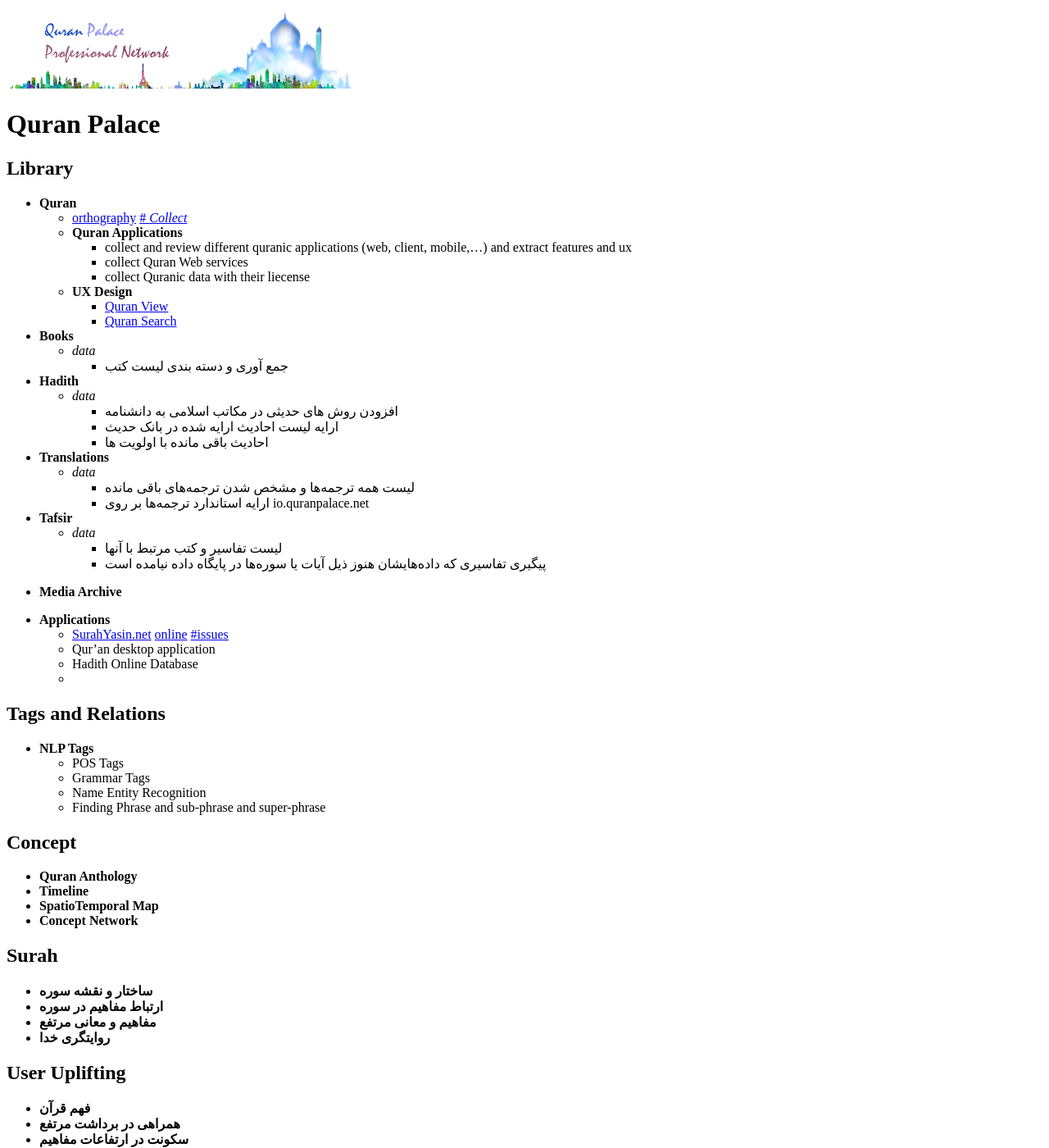
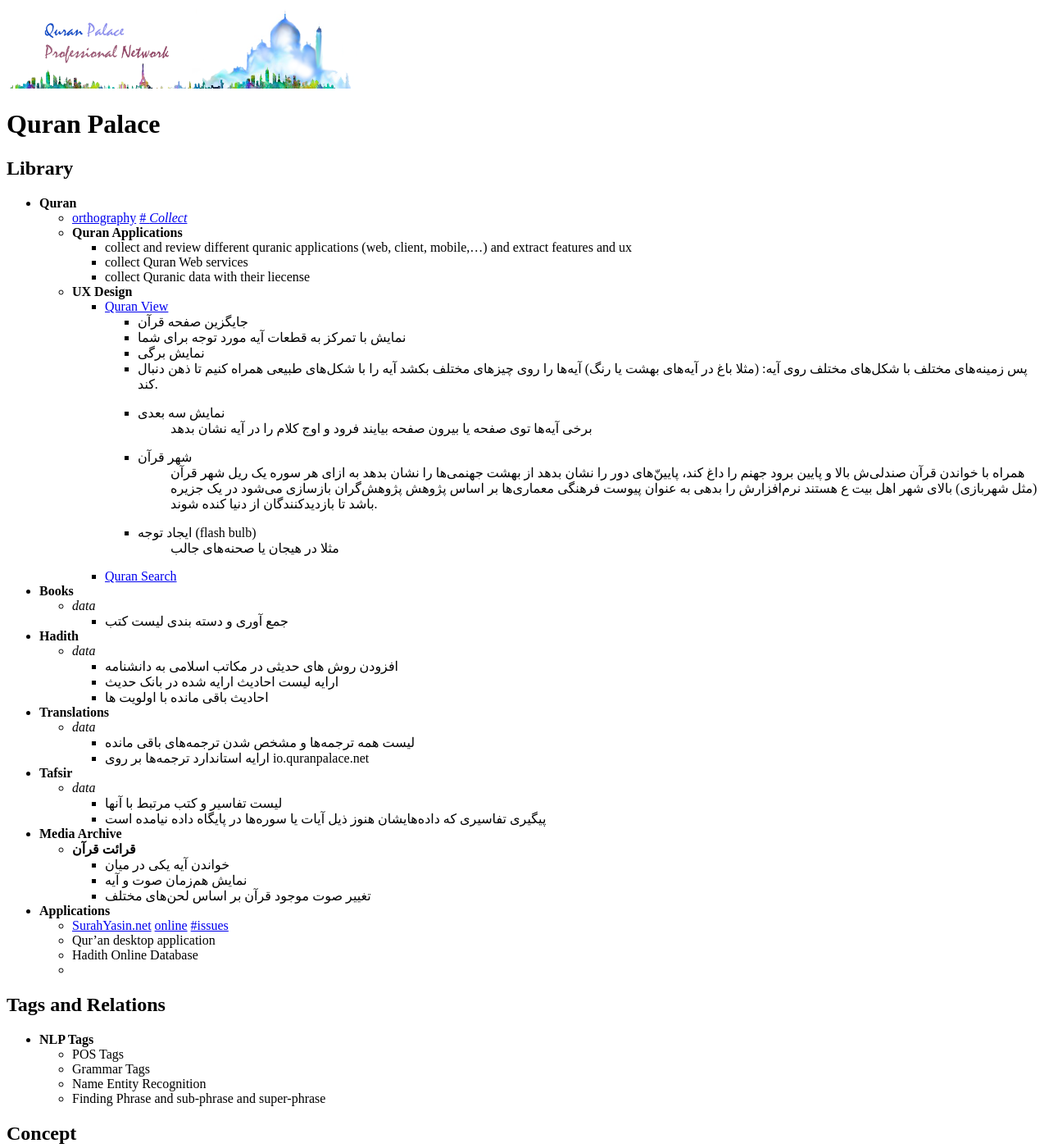
Before and after one commit to QuranPalace/quranpalace.github.io, a Jekyll site: the page built from index.md, in a window 1280 px wide and 1400 px high. Shown: the whole window at 82% size. Built offline with Jekyll 4.4.1, drawn with Linux system fonts in a browser that asks for light colours.

Commit message:
add some more info to quran display

```diff
--- a/index.md
+++ b/index.md
@@ -14,6 +14,25 @@
 		* collect Quranic data with their liecense
 	* **UX Design**
 		* [Quran View](QuranView)
+			* جایگزین صفحه قرآن
+			* نمایش با تمرکز به قطعات آیه مورد توجه برای شما
+			* نمایش برگی
+			* پس زمینه‌های مختلف با شکل‌های مختلف روی آیه: (مثلا باغ در آیه‌های بهشت یا رنگ) آیه‌ها را روی چیزهای مختلف بکشد آیه را با شکل‌های طبیعی همراه کنیم تا ذهن دنبال کند.
+			* نمایش سه بعدی
+: 			برخی آیه‌ها توی صفحه یا بیرون صفحه بیایند
+			فرود و اوج کلام را در آیه نشان بدهد
+			* شهر قرآن
+: 			همراه با خواندن قرآن صندلی‌ش بالا و پایین برود
+			جهنم را داغ کند، پایین‌ّهای دور را نشان بدهد
+			از بهشت جهنمی‌ها را نشان بدهد
+			به ازای هر سوره یک ریل
+			شهر قرآن (مثل شهربازی)
+			بالای شهر اهل بیت ع هستند
+			نرم‌افزارش را بدهی به عنوان پیوست فرهنگی
+			معماری‌ها بر اساس پژوهش پژوهش‌گران بازسازی می‌شود
+			در یک جزیره باشد تا بازدیدکنندگان از دنیا کنده شوند.
+			* ایجاد توجه (flash bulb)
+: 			مثلا در هیجان یا صحنه‌های جالب
 		* [Quran Search](QuranSearch)
 * **Books**
 	* *data*
@@ -32,6 +51,10 @@
 		* لیست تفاسیر و کتب مرتبط با آنها
 		* پیگیری تفاسیری که داده‌هایشان هنوز ذیل آیات یا سوره‌ها در پایگاه داده نیامده است
 * **Media Archive**
+	* **قرائت قرآن**
+		* خواندن آیه یکی در میان
+		* نمایش هم‌زمان صوت و آیه
+		* تغییر صوت موجود قرآن بر اساس لحن‌های مختلف
 
 * **Applications**
 	* [SurahYasin.net](SurahYasinDotNet) [online](http://surahyasin.net) [\#issues](https://github.com/QuranPalace/quranpalace.github.io/issues/2)
```
